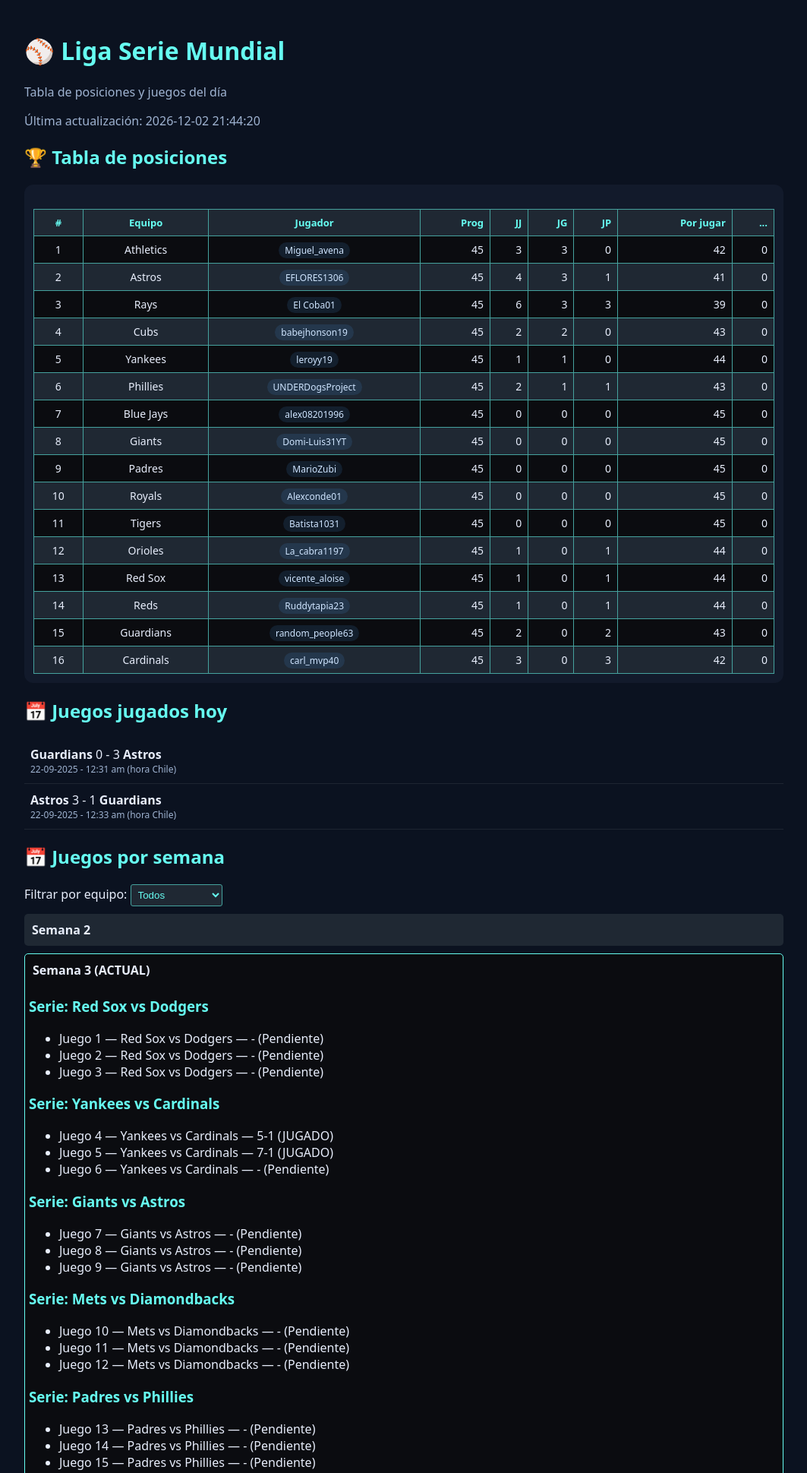
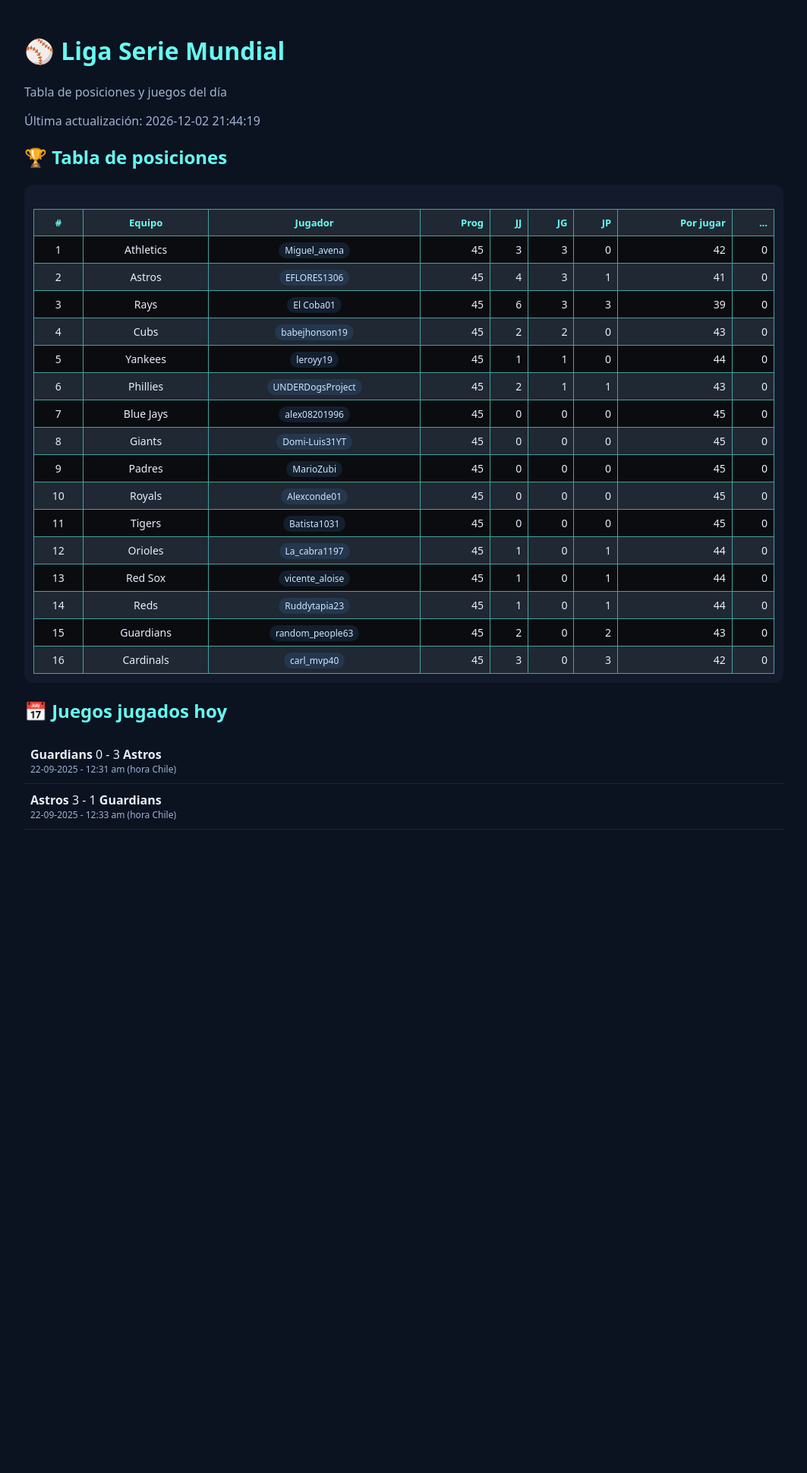
Before and after one commit to ligaseriemundial/temporada1, a Flask app: page / in a window 1280 px wide. Shown: the top 1939 px of the page at 76% size, without its empty margins (108-1171 px from the left). After the commit the page ends 1092 px from the top, so only its background shows below. Run offline with Flask 3, Linux system fonts and the light colour scheme.

Commit message:
Update index.html

```diff
--- a/templates/index.html
+++ b/templates/index.html
@@ -61,19 +61,6 @@
       <h2>📅 Juegos jugados hoy</h2>
       <ul id="games-today-list" class="games-list"></ul>
     </section>
-
-    <!-- ===================== -->
-    <!-- JUEGOS POR SEMANA -->
-    <!-- ===================== -->
-    <section id="weekly-section" class="hidden">
-      <h2>📅 Juegos por semana</h2>
-
-      <label for="weekly-filter">Filtrar por equipo:</label>
-      <select id="weekly-filter"></select>
-
-      <div id="weekly-container"></div>
-    </section>
-
   </div>
 
   <script>
@@ -88,107 +75,6 @@
     };
     const show = x => x.classList.remove('hidden');
     const hide = x => x.classList.add('hidden');
-
-
-    function renderWeekly(data){
-      const weekly = data.semanas;
-      const current = data.semana_actual;
-      const cont = document.getElementById('weekly-container');
-      const filter = document.getElementById('weekly-filter');
-      cont.innerHTML = '';
-      filter.innerHTML = '';
-
-      if (!weekly || !current) return;
-
-      // Build unique team list for filter
-      const teamsSet = new Set();
-      Object.values(weekly).forEach(arr => {
-        arr.forEach(j => { teamsSet.add(j.local); teamsSet.add(j.visitante); });
-      });
-      const teams = Array.from(teamsSet).sort();
-      const mkOpt = (val, text) => { const o = document.createElement('option'); o.value = val; o.textContent = text; return o; };
-      filter.appendChild(mkOpt('Todos','Todos'));
-      teams.forEach(t => filter.appendChild(mkOpt(t, t)));
-
-      const createWeekBlock = (weekNum, juegos) => {
-        // Group by series key "local vs visitante"
-        const groups = {};
-        juegos.forEach((j, idx) => {
-          const key = j.local + ' vs ' + j.visitante;
-          if (!groups[key]) groups[key] = [];
-          groups[key].push({idx: idx+1, ...j});
-        });
-
-        const details = document.createElement('details');
-        if (String(weekNum) === String(current)) details.open = true;
-        const summary = document.createElement('summary');
-        summary.textContent = 'Semana ' + weekNum + (String(weekNum) === String(current) ? ' (ACTUAL)' : '');
-        details.appendChild(summary);
-
-        Object.entries(groups).forEach(([serie, juegosSerie]) => {
-          const title = document.createElement('h3');
-          title.className = 'titulo-serie';
-          title.textContent = 'Serie: ' + serie;
-          details.appendChild(title);
-
-          const ul = document.createElement('ul');
-          ul.className = 'serie-lista';
-
-          juegosSerie.forEach(j => {
-            const li = document.createElement('li');
-            li.className = 'juego-linea ' + ('estado-' + (j.estado||'').toLowerCase());
-            const result = j.resultado && j.resultado.trim() !== '' ? j.resultado : '-';
-            li.textContent = `Juego ${j.idx} — ${j.local} vs ${j.visitante} — ${result} (${j.estado})`;
-            ul.appendChild(li);
-          });
-
-          details.appendChild(ul);
-        });
-
-        return details;
-      };
-
-      Object.entries(weekly).forEach(([week, juegos]) => {
-        cont.appendChild(createWeekBlock(week, juegos));
-      });
-
-      function applyWeeklyFilter(){
-        const sel = filter.value;
-        const lines = cont.querySelectorAll('.juego-linea, .titulo-serie');
-        if (sel === 'Todos') {
-          lines.forEach(x => x.style.display = '');
-          return;
-        }
-        // Hide everything, show only series/items containing team
-        lines.forEach(x => x.style.display = 'none');
-        cont.querySelectorAll('details').forEach(det => {
-          // For each series title + its lis, decide visibility
-          const blocks = det.querySelectorAll('.titulo-serie');
-          blocks.forEach(title => {
-            const serieText = title.textContent || '';
-            const ul = title.nextElementSibling;
-            let any = false;
-            ul.querySelectorAll('.juego-linea').forEach(li => {
-              if (li.textContent.includes(sel)) {
-                li.style.display = '';
-                any = true
-              } else {
-                li.style.display = 'none';
-              }
-            });
-            if (serieText.includes(sel) || any) {
-              title.style.display = '';
-              ul.style.display = '';
-            } else {
-              title.style.display = 'none';
-              ul.style.display = 'none';
-            }
-          });
-        });
-      }
-      filter.onchange = applyWeeklyFilter;
-      show(document.getElementById('weekly-section'));
-    }
 
     function parseGameString(s){
       // Convierte "Mets 3 - Mariners 0 - 07-09-2025 - 6:30 pm (hora Chile)"
@@ -251,7 +137,7 @@
         });
         show(el.standingsSection);
 
-        // Juegos de hoy (acepta strings u objetos)
+        // Juegos de hoy
         el.gamesList.innerHTML = '';
         const games = data.games_today || [];
         if (games.length === 0) {
@@ -274,12 +160,6 @@
         }
         show(el.gamesSection);
 
-        // Render weekly block if present
-        if (data.semanas && data.semana_actual) {
-          renderWeekly(data);
-        }
-
-
       }catch(e){
         el.error.textContent = 'No se pudieron cargar los datos: ' + e.message;
         show(el.error);
```
